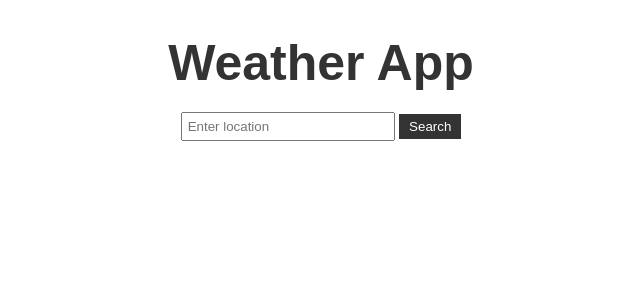
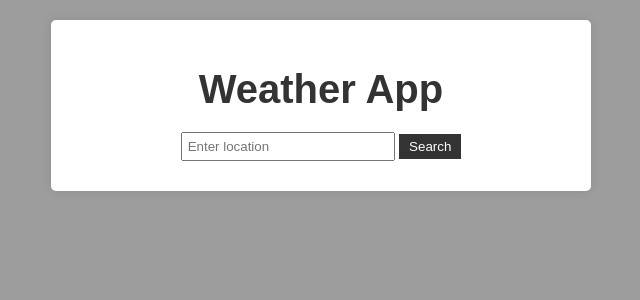
Before and after one commit to Aditya-A-Chavan/WeatherApp, a Flask app: page / in a window 1280 px wide. Shown: the top 300 px of the page, without its empty margins (319-959 px from the left). Run offline with Flask 2, Linux system fonts and the light colour scheme.

Commit message:
Update weather.html

```diff
--- a/api/templates/weather.html
+++ b/api/templates/weather.html
@@ -7,11 +7,12 @@
             font-family: Arial, sans-serif;
             margin: 20px;
             text-align: center;
+            background-color: #9d9d9d;
         }
         h1 {
             color: #333;
             margin-bottom: 20px;
-            font-size: 50px;
+            font-size: 40px;
         }
         .search-box {
             margin-bottom: 10px;
@@ -19,6 +20,14 @@
         .search-box input[type="text"] {
             padding: 5px;
             width: 200px;
+        }
+        .container {
+            max-width: 500px;
+            margin: 0 auto;
+            padding: 20px;
+            background-color: #fff;
+            border-radius: 5px;
+            box-shadow: 0 0 10px rgba(0, 0, 0, 0.1);
         }
         .search-box input[type="submit"] {
             padding: 5px 10px;
@@ -33,7 +42,9 @@
     </style>
 </head>
 <body>
+    <div class="container">
     <h1>Weather App</h1>
+    <meta name="viewport" content="width=device-width, initial-scale=1.0">
     <div class="search-box">
         <form action="/" method="POST">
             <input type="text" name="location" placeholder="Enter location">
@@ -47,6 +58,7 @@
             <p>Condition: {{ weather.condition }}</p>
             <p>FeelsLike: {{ weather.FeelsLike }}°C</p>
         </div>
+    </div>
     {% endif %}
 </body>
 </html>
```
